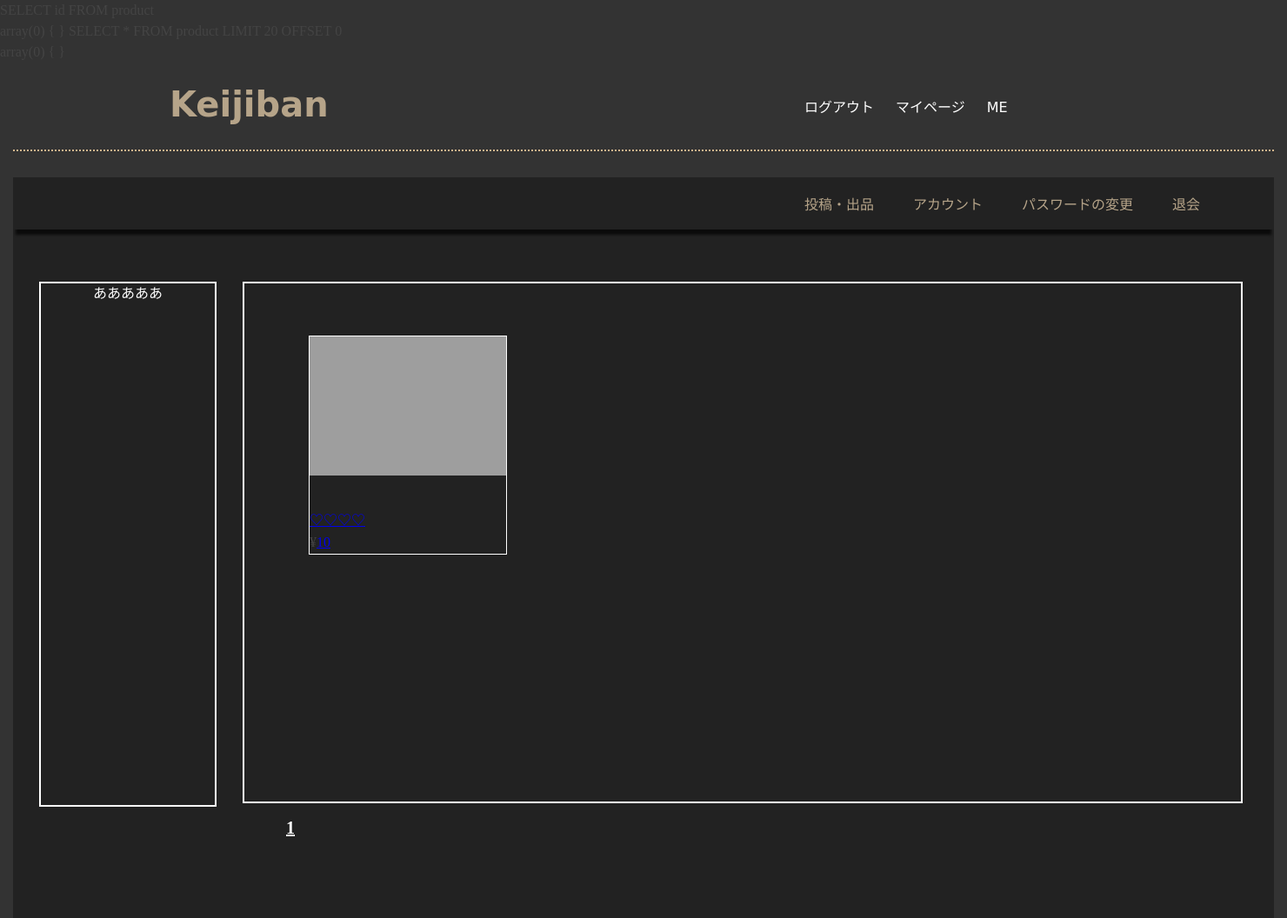
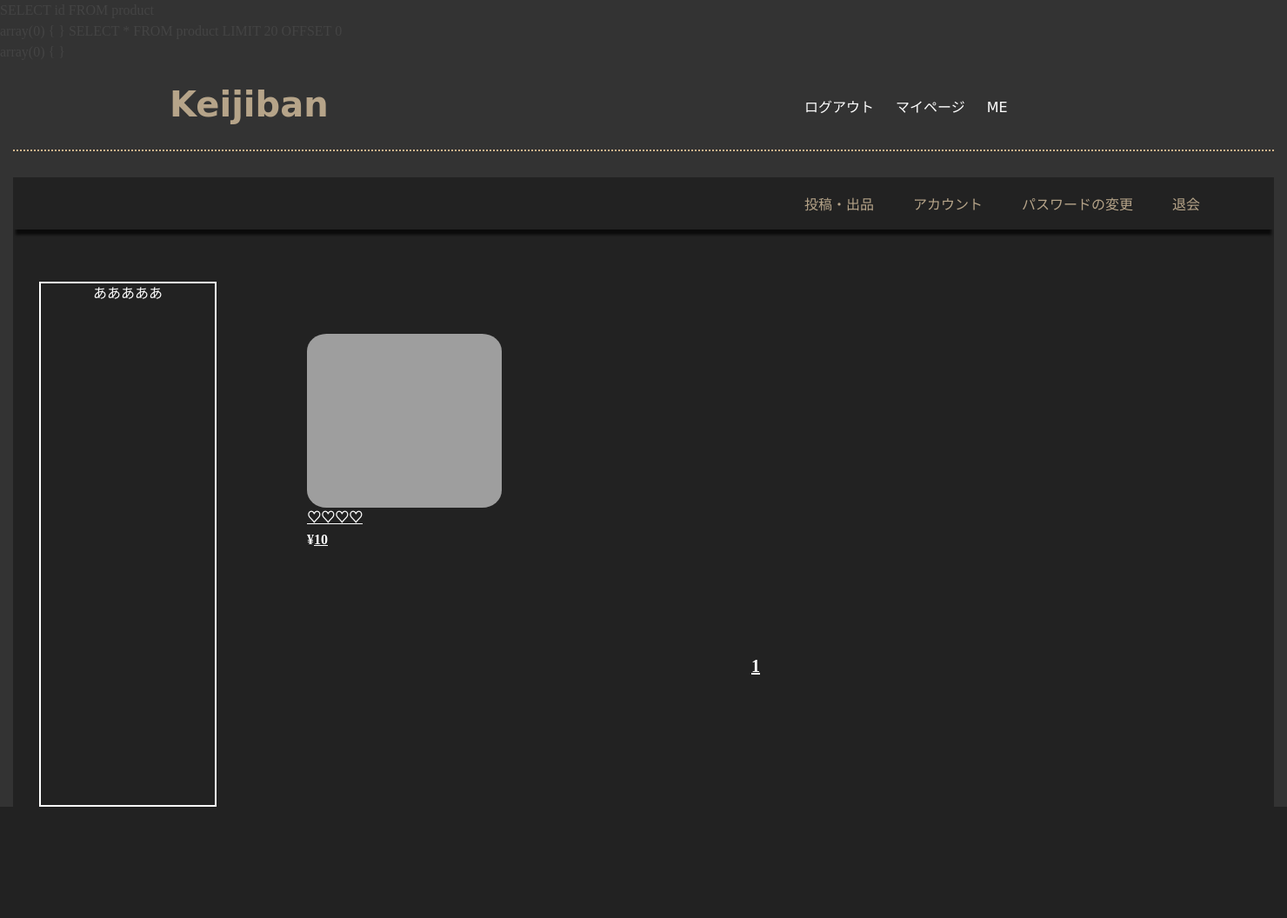
Before and after one commit to michitaka1996/inoue-michitaka, a PHP site: page / in a window 1480 px wide. Shown: the whole page at 87% size. After the commit the page ends 928 px from the top, so only its background shows below. Run offline with PHP 8.4, Linux system fonts and the light colour scheme; the visitor is signed in with stand-in values (Sample User, id 1); tables that the repository leaves empty or names only in its code hold one stand-in row (values such as "Sample post"); some libraries are stand-ins or nearby versions; grey boxes are pictures that could not be loaded.

Commit message:
商品一覧の画像のborder-radiusを変更

```diff
--- a/function.php
+++ b/function.php
@@ -325,7 +325,7 @@ function getCategory($u_id){
 //商品一覧表示用関数　全部のデータを取得
 //DBにある全ての商品情報を取得してくるので、それを元に総ページ数を設定でき、ページネーションに使える
 function getProductList($currentMinNum=1, $listSpan){
-  debug('');
+  debug('商品情報(商品一覧)を開始します');
 
   try{
     $dbh  = dbConnect();
--- a/index.php
+++ b/index.php
@@ -4,9 +4,7 @@ debug('「「「「「「「「「「「「「「「「「「「「「「「「
 debug('トップページ');
 debug('「「「「「「「「「「「「「「「「「「「「「「「「「「「「「「「「「「「');
 
-//すでにログインしているユーザーかどうかチェック
-require('auth.php');
-
+//ログインしてなくても見れるようにする
 
 //必要なデータ,
 
--- a/style.css
+++ b/style.css
@@ -20,10 +20,9 @@
 ========================================*/
 .product-wrap{
   overflow: hidden;
-  width: 1140spx;
+  width: 1140px;
   /* あとで消す */
-  height: 600px;
-  border: 2px solid white;
+  /* height: 600px; */
   box-sizing: border-box;
 
   padding: 60px;
@@ -41,11 +40,10 @@
   width: 22%;
   /* 可変 */
   height: 250px;
-  border: 1px solid white;
 
   margin-left: 14px;
   margin-right: 14px;
-  margin-bottom: 20px;
+  margin-bottom: 60px;
 }
 .product-img{
   width: 100%;
@@ -54,27 +52,46 @@
 /* 画像本体 */
 .product-pic{
   width: 100%;
-  height: 80%;
+  height: 100%;
+  border-radius: 10%;
 }
 .product-title{
   /* ハート　タイトルは可変 */
   width: 100%;
   height: 10%;
 }
+.product-title a{
+  color: white;
+  font-weight: bold;
+}
 .product-price{
   width: 100%;
   height: 10%;
+  color: white;
+  font-weight: bold;
+}
+.product-price a{
+  color: white;
+  font-weight: bold;
 }
 /*========================================
 ページネーション
 ========================================*/
 .pagenation{
+  height: 30px;
   overflow: hidden;
+  position: relative;
 }
 .pagenation-list{
+  position: absolute;
+  top: 0;
+  left: 50%;
   list-style: none;
   height: 30px;
   float: left;
+
+  padding: 0;
+  margin: 0 auto;
 }
 .list-item{
   float: left;
```
Also changed, not shown: 1 other file.
